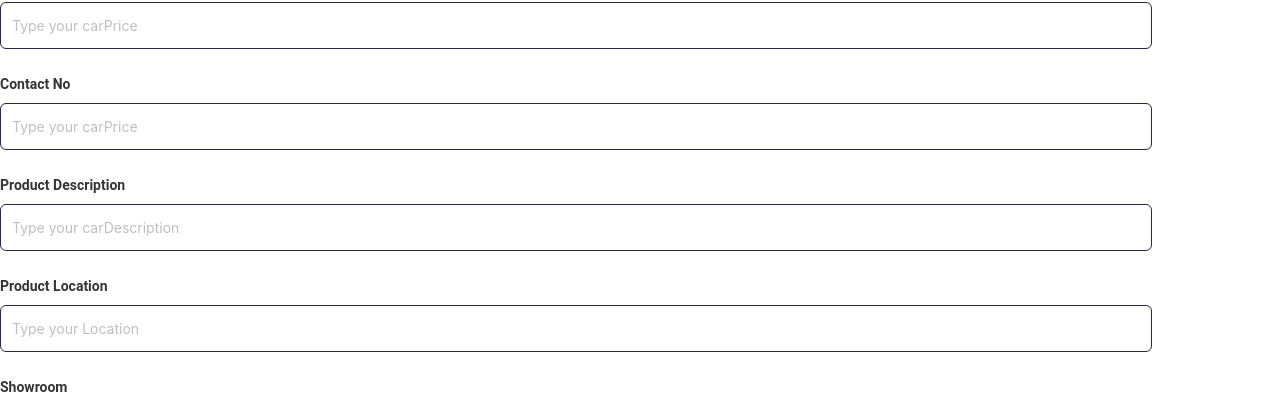
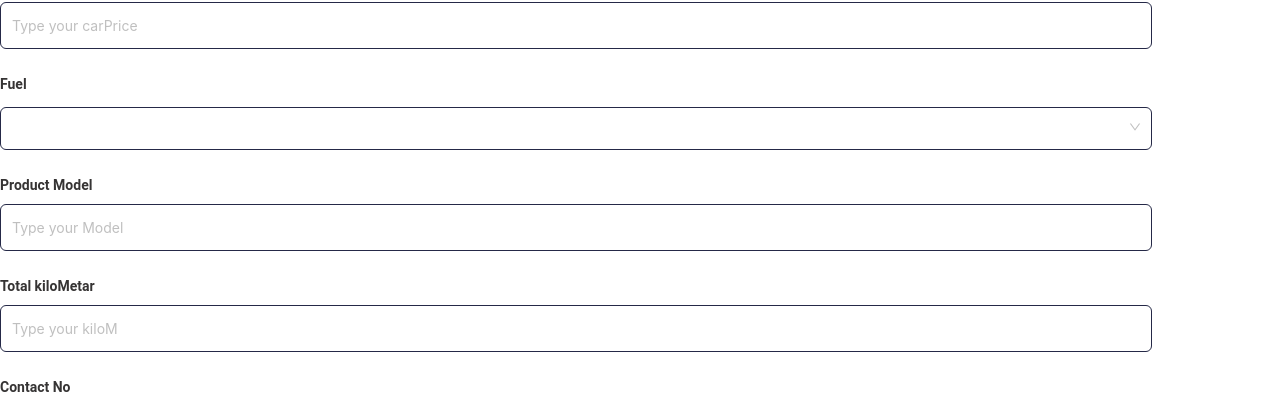
Before and after one commit to sathish1520/product-category, a Next.js app: page /CreateProduct in a window 1280 px wide. Shown: the part 129-531 px from the top of the page. Built offline with nearby package versions, Linux system fonts and the light colour scheme; no server answers.

Commit message:
all product form

```diff
--- a/pages/CreateProduct.jsx
+++ b/pages/CreateProduct.jsx
@@ -128,6 +128,42 @@ const { Dragger } = Upload;
                 >
                     <Input className="input_height" placeholder="Type your carPrice" autoComplete="off" />
                 </Form.Item>
+                <Form.Item
+                    // className="list_content"
+                    label={<p className='create_User_lable'>Fuel</p>}
+                    name="fuel"
+                    required={false} rules={[{ required: true, message: "Please enter fuel Type" }]}
+                >
+                    <Select className="input_height">
+
+                                    <Select.Option  value='Pertrol'>
+                                        Pertrol
+                                    </Select.Option>
+                                    <Select.Option  value='Diesel'>
+                                    Diesel
+                                    </Select.Option>
+                                    <Select.Option  value='Gas'>
+                                    Gas
+                                    </Select.Option>
+
+                    </Select>
+
+
+                </Form.Item>
+
+
+                <Form.Item name='model' label={<p className='create_User_lable'>Product Model</p>}
+                    required={false}
+                >
+                    <Input type='text' className="input_height" placeholder="Type your Model" autoComplete="off" />
+                </Form.Item>
+
+                <Form.Item name='kiloM' label={<p className='create_User_lable'>Total kiloMetar</p>}
+                    required={false}
+                >
+                    <Input type='text' className="input_height" placeholder="Type your kiloM" autoComplete="off" />
+                </Form.Item>
+
 
                 <Form.Item name='contactNo' label={<p className='create_User_lable'>Contact No</p>}
                     required={false} rules={[{ required: true, message: "Please enter your carPrice" }]}
@@ -135,6 +171,7 @@ const { Dragger } = Upload;
                 >
                     <Input type='number' className="input_height" placeholder="Type your carPrice" autoComplete="off" />
                 </Form.Item>
+
 
                 <Form.Item name='carDescription' label={<p className='create_User_lable'>Product Description</p>}
                     required={false} rules={[{ required: true, message: "Please enter your carDescription" }]}
```
